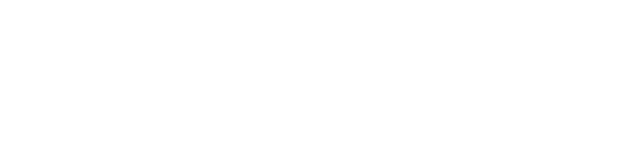
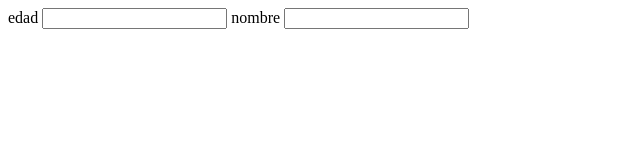
Before and after one commit to mefffelix/paginas-html, a plain HTML site: page registro.html in a window 1280 px wide. Shown: the whole page, without its empty margins (0-640 px from the left). Drawn offline with Linux system fonts and the light colour scheme.

Commit message:
se agrego dos input cn su label

```diff
--- a/registro.html
+++ b/registro.html
@@ -6,6 +6,10 @@
     <title>Document</title>
 </head>
 <body>
+    <label for="edad">edad</label>
+    <input type="text" name="edad" id="edad">
+    <label for="nombre">nombre</label>
+    <input type="text" name="nombre" id="nombre">
 
 </body>
 </html>
```
Also changed, not shown: index.html (+1 -1 lines).
